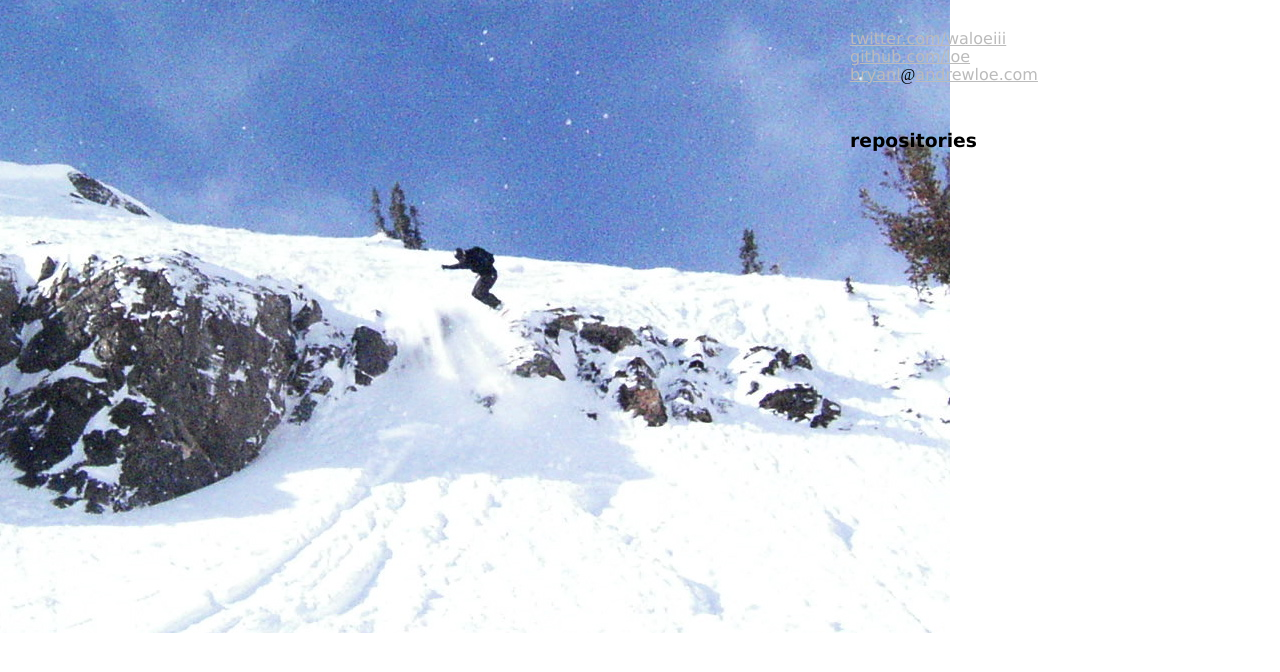
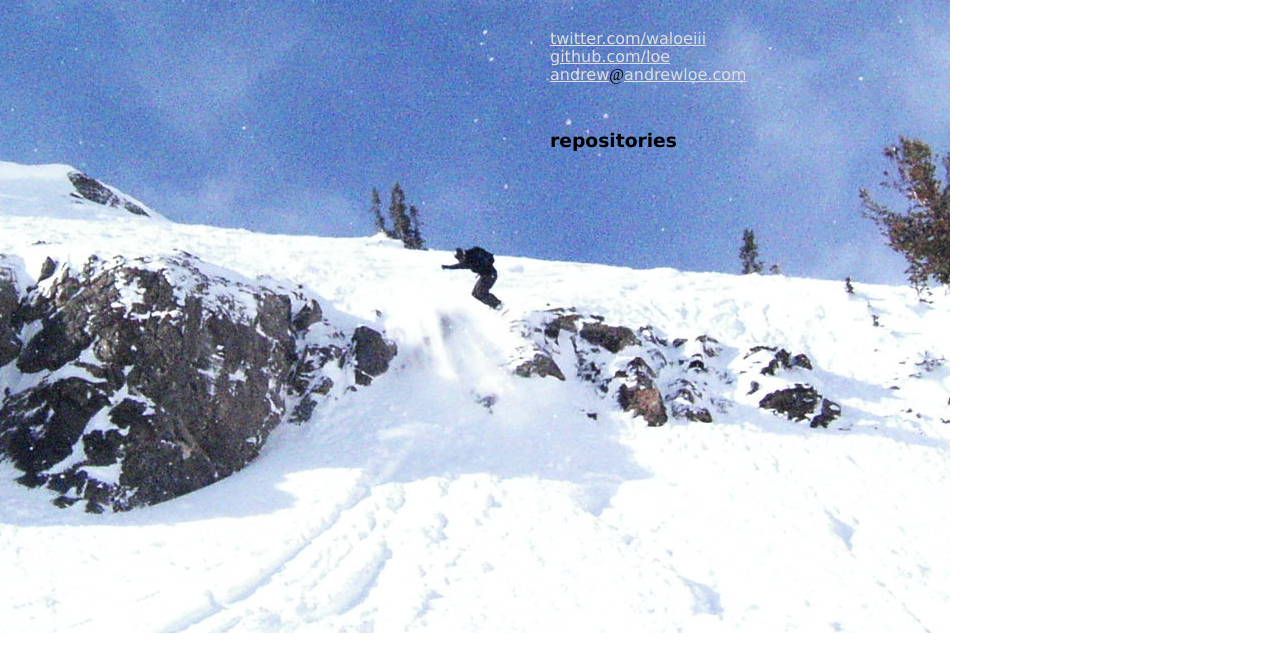
Before and after one commit to loe/loe.github.com, a plain HTML site: page index.html in a window 1280 px wide. Drawn offline with nearby package versions, Linux system fonts and the light colour scheme.

Commit message:
Cleanup, aisle 3.

```diff
--- a/index.html
+++ b/index.html
@@ -18,7 +18,7 @@
 
       ul {
         position: absolute;
-        left: 850px;
+        left: 550px;
         top: 30px;
         list-style-type: none;
       }
@@ -28,7 +28,7 @@
       }
 
       a {
-        color: #bbb;
+        color: #dedede;
         font-family: Lucida Grande;
         line-height: 18px;
       }
@@ -65,7 +65,7 @@
     <ul>
       <li><a href="http://twitter.com/waloeiii">twitter.com/waloeiii</a></li>
       <li><a href="http://github.com/loe">github.com/loe</a></li>
-      <li><a href="mailto:andrew@andrewloe.com">bryanl</a>@<a href="http://andrewloe.com">andrewloe.com</a></li>
+      <li><a href="mailto:andrew@andrewloe.com">andrew</a>@<a href="http://andrewloe.com">andrewloe.com</a></li>
 
     </ul>
     <ul id="repos">
```
